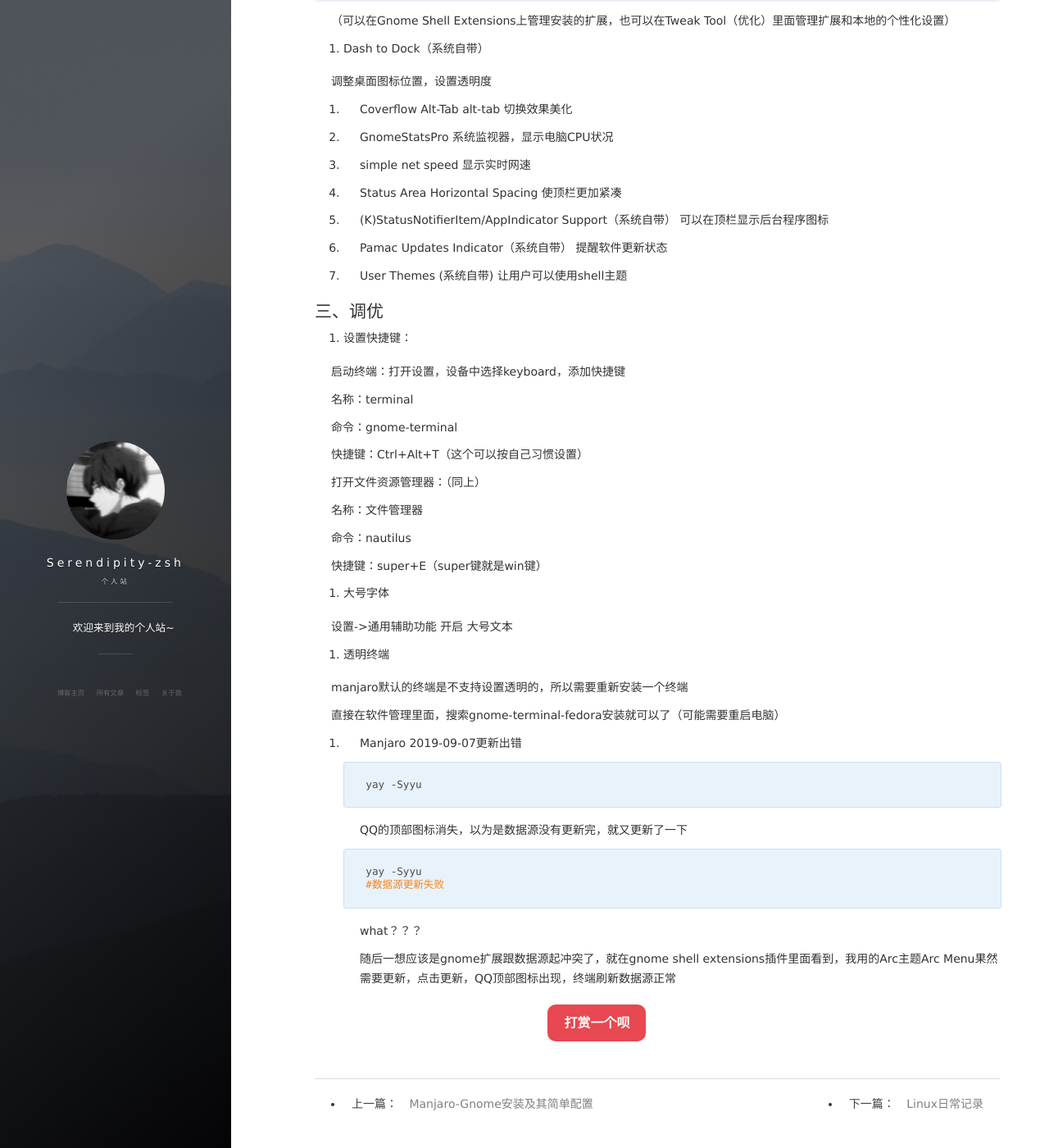
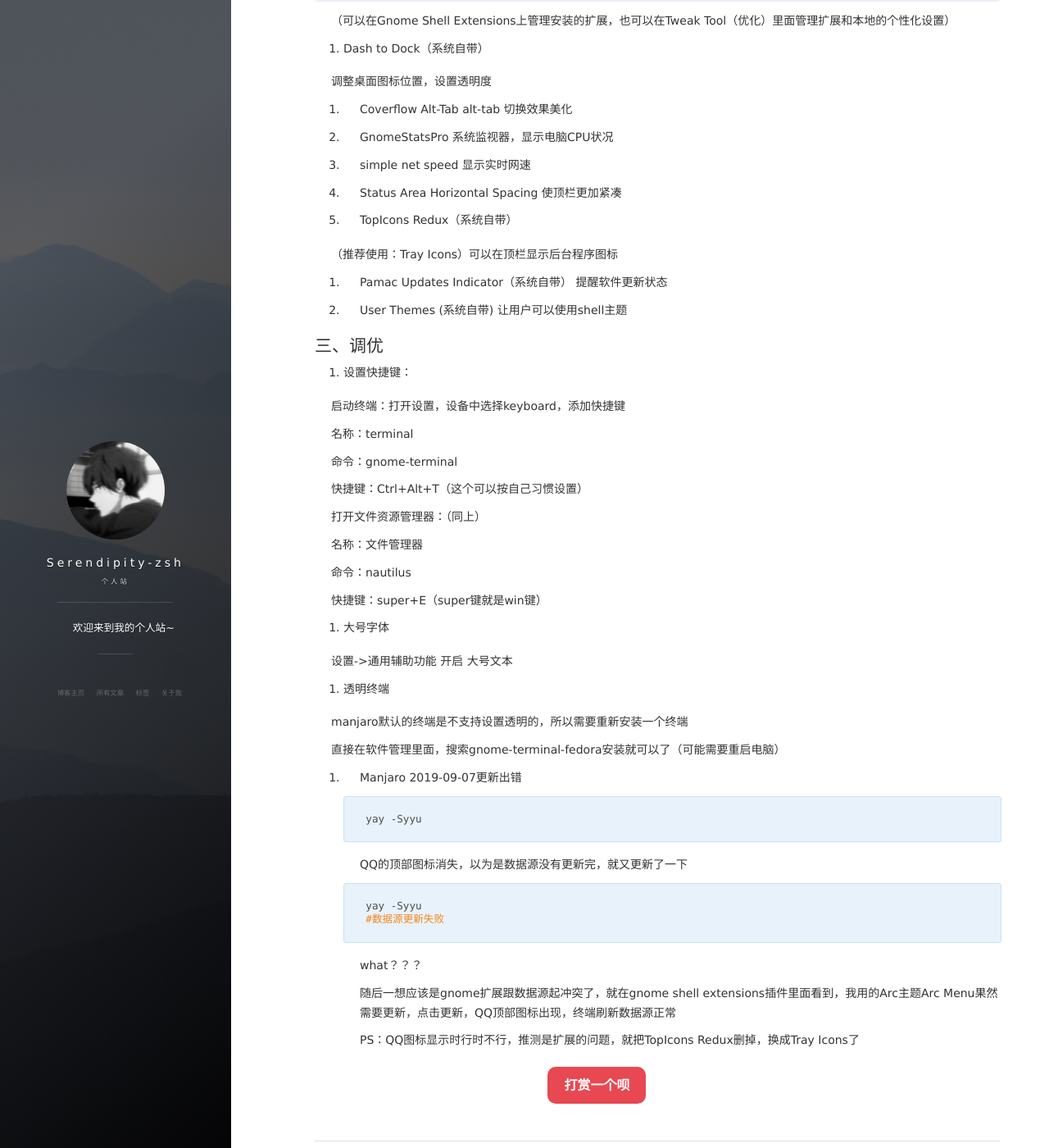
Before and after one commit to Serendipity-zsh/Serendipity-zsh.github.io, a Jekyll site: the page built from _posts/2019-08-16-Manjaro-Gnome美化调优.md, in a window 1280 px wide and 1400 px high, scrolled down 546 px. Shown: the whole window at 82% size. Built offline with Jekyll 4.4.1, drawn with Linux system fonts in a browser that asks for light colours; nearby versions of some CDN libraries; comment, search, counter and statistics services are not loaded.

Commit message:
修改博客

```diff
--- a/_posts/2019-08-16-Manjaro-Gnome美化调优.md
+++ b/_posts/2019-08-16-Manjaro-Gnome美化调优.md
@@ -48,8 +48,9 @@ yay -S gnome-shell-theme-copernico-git
 5. Status Area Horizontal Spacing
     使顶栏更加紧凑
 
-6. (K)StatusNotifierItem/AppIndicator Support（系统自带）
-    可以在顶栏显示后台程序图标
+6. TopIcons Redux（系统自带）
+
+（推荐使用：Tray Icons）可以在顶栏显示后台程序图标
 
 7. Pamac Updates Indicator（系统自带）
     提醒软件更新状态
@@ -103,3 +104,5 @@ manjaro默认的终端是不支持设置透明的，所以需要重新安装一
    what？？？
 
    随后一想应该是gnome扩展跟数据源起冲突了，就在gnome shell extensions插件里面看到，我用的Arc主题Arc Menu果然需要更新，点击更新，QQ顶部图标出现，终端刷新数据源正常
+
+   PS：QQ图标显示时行时不行，推测是扩展的问题，就把TopIcons Redux删掉，换成Tray Icons了
```
